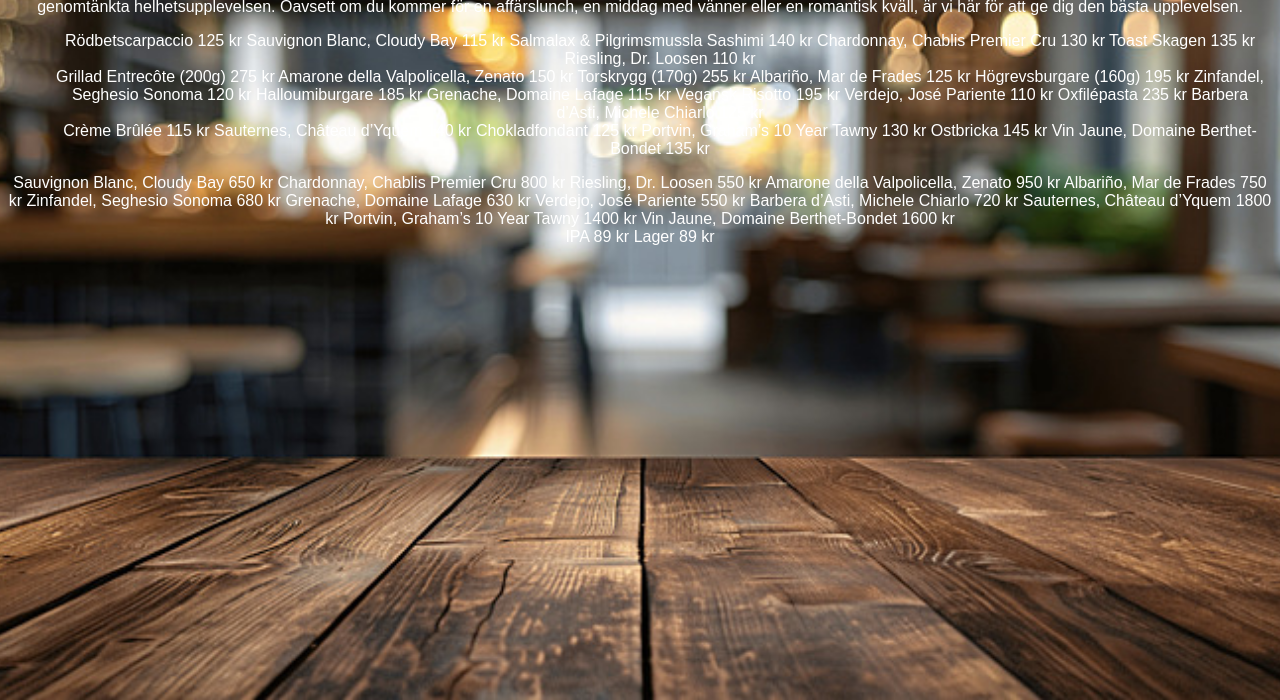
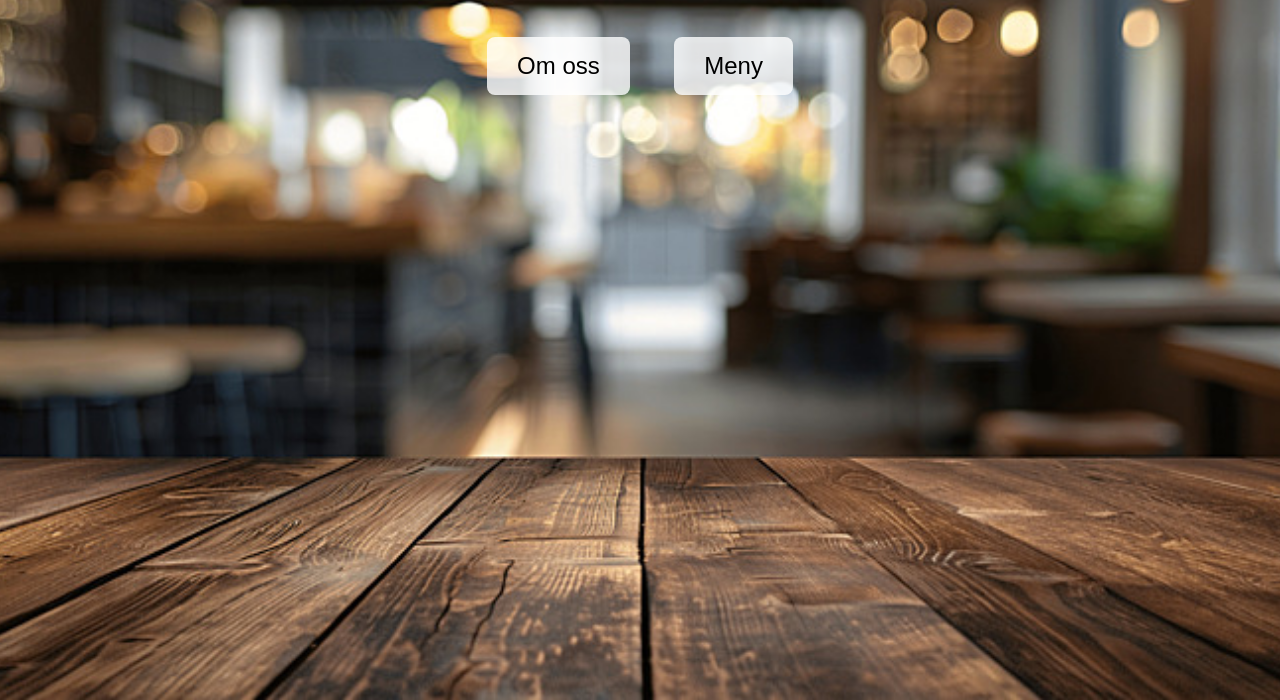
Before and after one commit to fairfoxlab/Brasabord, a plain HTML site: page index.html in a window 1280 px wide. Shown: the part 100-800 px from the top of the page. Drawn offline with Linux system fonts and the light colour scheme.

Commit message:
Update index.html

```diff
--- a/index.html
+++ b/index.html
@@ -1,187 +1,69 @@
-<?xml version="1.0" encoding="UTF-8"?>
-<restaurant>
+<!DOCTYPE html>
+<html lang="sv">
+<head>
+    <meta charset="UTF-8">
+    <meta name="viewport" content="width=device-width, initial-scale=1.0">
+    <title>Brasa & Bord</title>
     <link rel="stylesheet" href="styles.css">
-    <name>Brasa & Bord</name>
+</head>
+<body>
+    <h1>Brasa & Bord</h1>
+    <div class="button-container">
+        <button class="button" onclick="showContent('about')">Om oss</button>
+        <button class="button" onclick="showContent('menu')">Meny</button>
+    </div>
 
-    <info>
-        <address>Hamngatan 12, 111 47 Stockholm</address>
-        <phone>+46 8 123 456 78</phone>
-        <email>kontakt@brasabord.se</email>
-        <org_number>556123-4567</org_number>
-    </info>
+    <div id="about" class="content">
+        <h2>Om oss</h2>
+        <p><strong>Boka bord:</strong> Tel: 08-123 456 78 | Email: kontakt@brasabord.se</p>
+        <p>Brasa & Bord är en modern bistro med fokus på nordiska råvaror och klassiska smaker med en modern twist. Restaurangen ligger i en charmig stadsdel, gärna nära vatten eller i en historisk byggnad med rustik inredning. Atmosfären är varm och inbjudande med en mix av industriella och trädetaljer, mjuk belysning och öppet kök för en levande matupplevelse. Vår personal är proffsig men avslappnad och har stor kunskap om både mat och vin, vilket bidrar till den genomtänkta helhetsupplevelsen. Oavsett om du kommer för en affärslunch, en middag med vänner eller en romantisk kväll, är vi här för att ge dig den bästa upplevelsen.</p>
+    </div>
 
-    <about>
-        <description>Brasa & Bord är en modern bistro med fokus på nordiska råvaror och klassiska smaker med en modern twist. Restaurangen ligger i en charmig stadsdel, gärna nära vatten eller i en historisk byggnad med rustik inredning. Atmosfären är varm och inbjudande med en mix av industriella och trädetaljer, mjuk belysning och öppet kök för en levande matupplevelse. Vår personal är proffsig men avslappnad och har stor kunskap om både mat och vin, vilket bidrar till den genomtänkta helhetsupplevelsen. Oavsett om du kommer för en affärslunch, en middag med vänner eller en romantisk kväll, är vi här för att ge dig den bästa upplevelsen.</description>
-    </about>
+    <div id="menu" class="content">
+        <h2>Meny</h2>
+        <h3>Förrätter</h3>
+        <p><strong>Rödbetscarpaccio – 125 kr</strong><br> Sauvignon Blanc, Cloudy Bay – 115 kr (glas)</p>
+        <p><strong>Salmalax & Pilgrimsmussla Sashimi – 140 kr</strong><br> Chardonnay, Chablis Premier Cru – 130 kr (glas)</p>
+        <p><strong>Toast Skagen – 135 kr</strong><br> Riesling, Dr. Loosen – 110 kr (glas)</p>
 
-    <menu>
-        <section name="Förrätter">
-            <dish>
-                <name>Rödbetscarpaccio</name>
-                <price>125 kr</price>
-                <recommended_wine>
-                    <name>Sauvignon Blanc, Cloudy Bay</name>
-                    <glass_price>115 kr</glass_price>
-                </recommended_wine>
-            </dish>
-            <dish>
-                <name>Salmalax & Pilgrimsmussla Sashimi</name>
-                <price>140 kr</price>
-                <recommended_wine>
-                    <name>Chardonnay, Chablis Premier Cru</name>
-                    <glass_price>130 kr</glass_price>
-                </recommended_wine>
-            </dish>
-            <dish>
-                <name>Toast Skagen</name>
-                <price>135 kr</price>
-                <recommended_wine>
-                    <name>Riesling, Dr. Loosen</name>
-                    <glass_price>110 kr</glass_price>
-                </recommended_wine>
-            </dish>
-        </section>
+        <h3>Varmrätter</h3>
+        <p><strong>Grillad Entrecôte (200g) – 275 kr</strong><br> Amarone della Valpolicella, Zenato – 150 kr (glas)</p>
+        <p><strong>Torskrygg (170g) – 255 kr</strong><br> Albariño, Mar de Frades – 125 kr (glas)</p>
+        <p><strong>Högrevsburgare (160g) – 195 kr</strong><br> Zinfandel, Seghesio Sonoma – 120 kr (glas)</p>
+        <p><strong>Halloumiburgare – 185 kr</strong><br> Grenache, Domaine Lafage – 115 kr (glas)</p>
+        <p><strong>Vegansk Risotto – 195 kr</strong><br> Verdejo, José Pariente – 110 kr (glas)</p>
+        <p><strong>Oxfilépasta – 235 kr</strong><br> Barbera d’Asti, Michele Chiarlo – 125 kr (glas)</p>
 
-        <section name="Varmrätter">
-            <dish>
-                <name>Grillad Entrecôte (200g)</name>
-                <price>275 kr</price>
-                <recommended_wine>
-                    <name>Amarone della Valpolicella, Zenato</name>
-                    <glass_price>150 kr</glass_price>
-                </recommended_wine>
-            </dish>
-            <dish>
-                <name>Torskrygg (170g)</name>
-                <price>255 kr</price>
-                <recommended_wine>
-                    <name>Albariño, Mar de Frades</name>
-                    <glass_price>125 kr</glass_price>
-                </recommended_wine>
-            </dish>
-            <dish>
-                <name>Högrevsburgare (160g)</name>
-                <price>195 kr</price>
-                <recommended_wine>
-                    <name>Zinfandel, Seghesio Sonoma</name>
-                    <glass_price>120 kr</glass_price>
-                </recommended_wine>
-            </dish>
-            <dish>
-                <name>Halloumiburgare</name>
-                <price>185 kr</price>
-                <recommended_wine>
-                    <name>Grenache, Domaine Lafage</name>
-                    <glass_price>115 kr</glass_price>
-                </recommended_wine>
-            </dish>
-            <dish>
-                <name>Vegansk Risotto</name>
-                <price>195 kr</price>
-                <recommended_wine>
-                    <name>Verdejo, José Pariente</name>
-                    <glass_price>110 kr</glass_price>
-                </recommended_wine>
-            </dish>
-            <dish>
-                <name>Oxfilépasta</name>
-                <price>235 kr</price>
-                <recommended_wine>
-                    <name>Barbera d’Asti, Michele Chiarlo</name>
-                    <glass_price>125 kr</glass_price>
-                </recommended_wine>
-            </dish>
-        </section>
+        <h3>Efterrätter</h3>
+        <p><strong>Crème Brûlée – 115 kr</strong><br> Sauternes, Château d’Yquem – 140 kr (glas)</p>
+        <p><strong>Chokladfondant – 125 kr</strong><br> Portvin, Graham’s 10 Year Tawny – 130 kr (glas)</p>
+        <p><strong>Ostbricka – 145 kr</strong><br> Vin Jaune, Domaine Berthet-Bondet – 135 kr (glas)</p>
 
-        <section name="Efterrätter">
-            <dish>
-                <name>Crème Brûlée</name>
-                <price>115 kr</price>
-                <recommended_wine>
-                    <name>Sauternes, Château d’Yquem</name>
-                    <glass_price>140 kr</glass_price>
-                </recommended_wine>
-            </dish>
-            <dish>
-                <name>Chokladfondant</name>
-                <price>125 kr</price>
-                <recommended_wine>
-                    <name>Portvin, Graham’s 10 Year Tawny</name>
-                    <glass_price>130 kr</glass_price>
-                </recommended_wine>
-            </dish>
-            <dish>
-                <name>Ostbricka</name>
-                <price>145 kr</price>
-                <recommended_wine>
-                    <name>Vin Jaune, Domaine Berthet-Bondet</name>
-                    <glass_price>135 kr</glass_price>
-                </recommended_wine>
-            </dish>
-        </section>
-    </menu>
+        <h3>Drycker</h3>
+        <h4>Viner (Endast flaska)</h4>
+        <p>Sauvignon Blanc, Cloudy Bay – 650 kr</p>
+        <p>Chardonnay, Chablis Premier Cru – 800 kr</p>
+        <p>Riesling, Dr. Loosen – 550 kr</p>
+        <p>Amarone della Valpolicella, Zenato – 950 kr</p>
+        <p>Albariño, Mar de Frades – 750 kr</p>
+        <p>Zinfandel, Seghesio Sonoma – 680 kr</p>
+        <p>Grenache, Domaine Lafage – 630 kr</p>
+        <p>Verdejo, José Pariente – 550 kr</p>
+        <p>Barbera d’Asti, Michele Chiarlo – 720 kr</p>
+        <p>Sauternes, Château d’Yquem – 1800 kr</p>
+        <p>Portvin, Graham’s 10 Year Tawny – 1400 kr</p>
+        <p>Vin Jaune, Domaine Berthet-Bondet – 1600 kr</p>
 
-    <drinks>
-        <section name="Viner">
-            <wine>
-                <name>Sauvignon Blanc, Cloudy Bay</name>
-                <bottle_price>650 kr</bottle_price>
-            </wine>
-            <wine>
-                <name>Chardonnay, Chablis Premier Cru</name>
-                <bottle_price>800 kr</bottle_price>
-            </wine>
-            <wine>
-                <name>Riesling, Dr. Loosen</name>
-                <bottle_price>550 kr</bottle_price>
-            </wine>
-            <wine>
-                <name>Amarone della Valpolicella, Zenato</name>
-                <bottle_price>950 kr</bottle_price>
-            </wine>
-            <wine>
-                <name>Albariño, Mar de Frades</name>
-                <bottle_price>750 kr</bottle_price>
-            </wine>
-            <wine>
-                <name>Zinfandel, Seghesio Sonoma</name>
-                <bottle_price>680 kr</bottle_price>
-            </wine>
-            <wine>
-                <name>Grenache, Domaine Lafage</name>
-                <bottle_price>630 kr</bottle_price>
-            </wine>
-            <wine>
-                <name>Verdejo, José Pariente</name>
-                <bottle_price>550 kr</bottle_price>
-            </wine>
-            <wine>
-                <name>Barbera d’Asti, Michele Chiarlo</name>
-                <bottle_price>720 kr</bottle_price>
-            </wine>
-            <wine>
-                <name>Sauternes, Château d’Yquem</name>
-                <bottle_price>1800 kr</bottle_price>
-            </wine>
-            <wine>
-                <name>Portvin, Graham’s 10 Year Tawny</name>
-                <bottle_price>1400 kr</bottle_price>
-            </wine>
-            <wine>
-                <name>Vin Jaune, Domaine Berthet-Bondet</name>
-                <bottle_price>1600 kr</bottle_price>
-            </wine>
-        </section>
+        <h4>Öl</h4>
+        <p>IPA – 89 kr</p>
+        <p>Lager – 89 kr</p>
+    </div>
 
-        <section name="Öl">
-            <beer>
-                <name>IPA</name>
-                <price>89 kr</price>
-            </beer>
-            <beer>
-                <name>Lager</name>
-                <price>89 kr</price>
-            </beer>
-        </section>
-    </drinks>
-</restaurant>
+    <script>
+        function showContent(id) {
+            document.querySelectorAll('.content').forEach(div => div.style.display = 'none');
+            document.getElementById(id).style.display = 'block';
+        }
+    </script>
+</body>
+</html>
```
